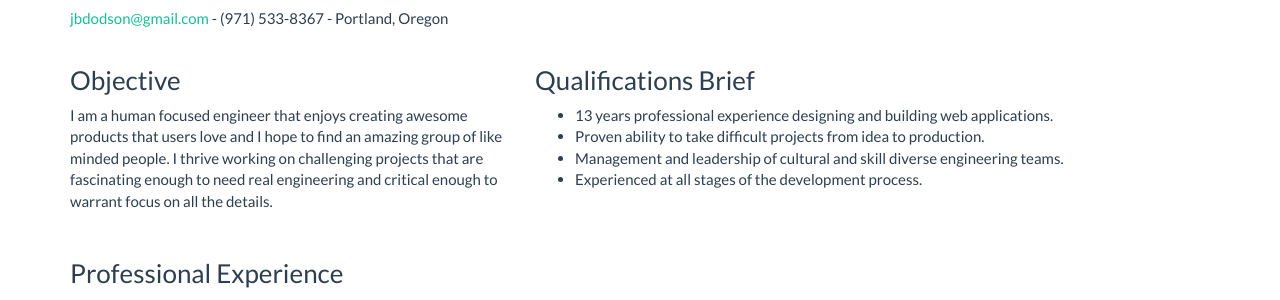
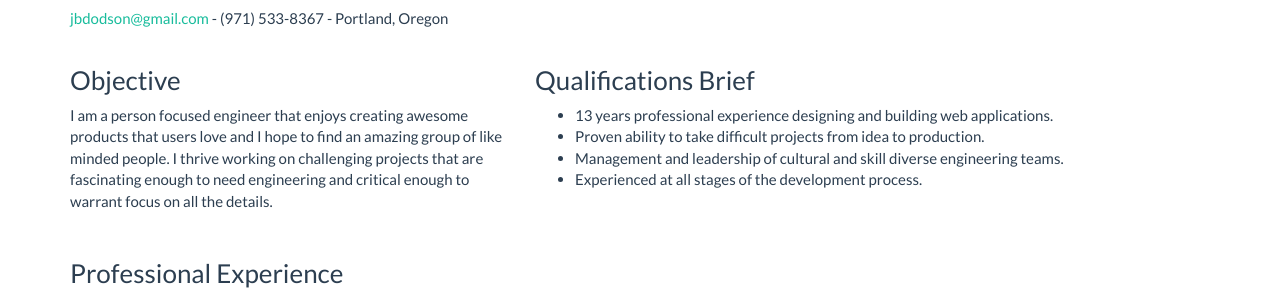
Before and after one commit to jdodson/oldjdodsonorg, a Jekyll site: the page built from resume.html, in a window 1280 px wide. Shown: the part 136-436 px from the top of the page. Built offline with Jekyll 4.4.1, drawn with Linux system fonts in a browser that asks for light colours; Markdown is read by kramdown in place of the engine named in the settings.

Commit message:
A few text changes RE Will Ball

```diff
--- a/resume.html
+++ b/resume.html
@@ -12,7 +12,7 @@ description: Partner to Francesca and soon to be father.  I am a software engine
   <div class="media-left objective">
     <h3>Objective</h3>
     <p>
-      I am a human focused engineer that enjoys creating awesome products that users love and I hope to find an amazing group of like minded people.  I thrive working on challenging projects that are fascinating enough to need real engineering and critical enough to warrant focus on all the details.
+      I am a person focused engineer that enjoys creating awesome products that users love and I hope to find an amazing group of like minded people.  I thrive working on challenging projects that are fascinating enough to need engineering and critical enough to warrant focus on all the details.
     </p>
 
   </div>
```
